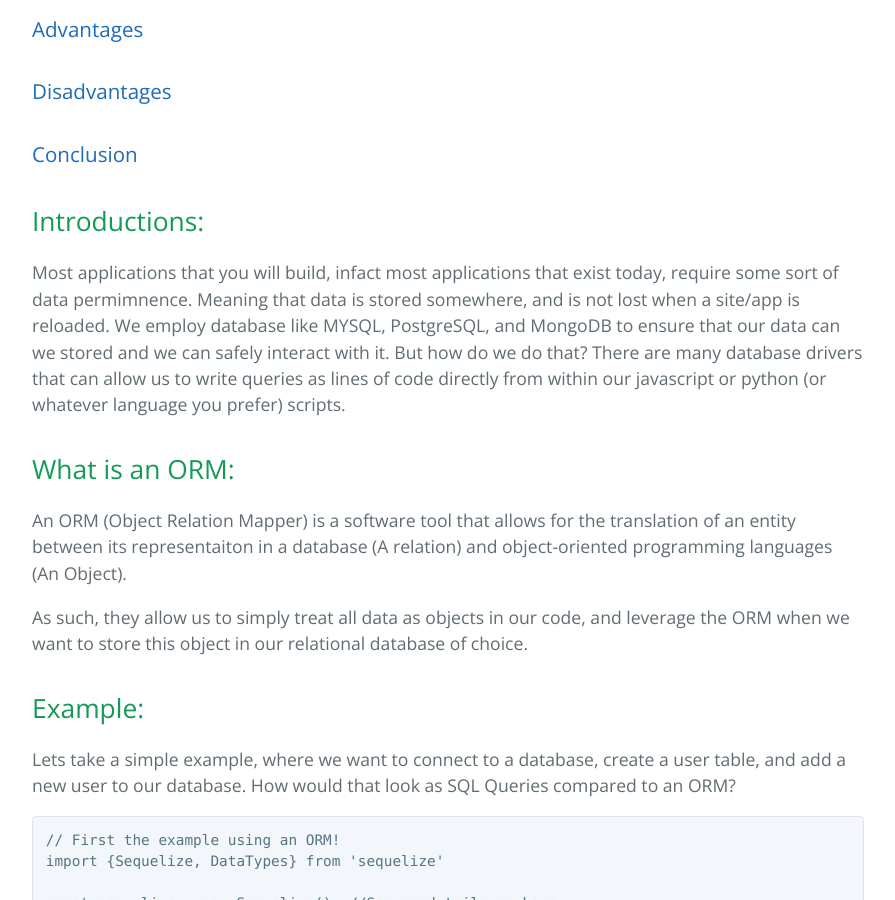
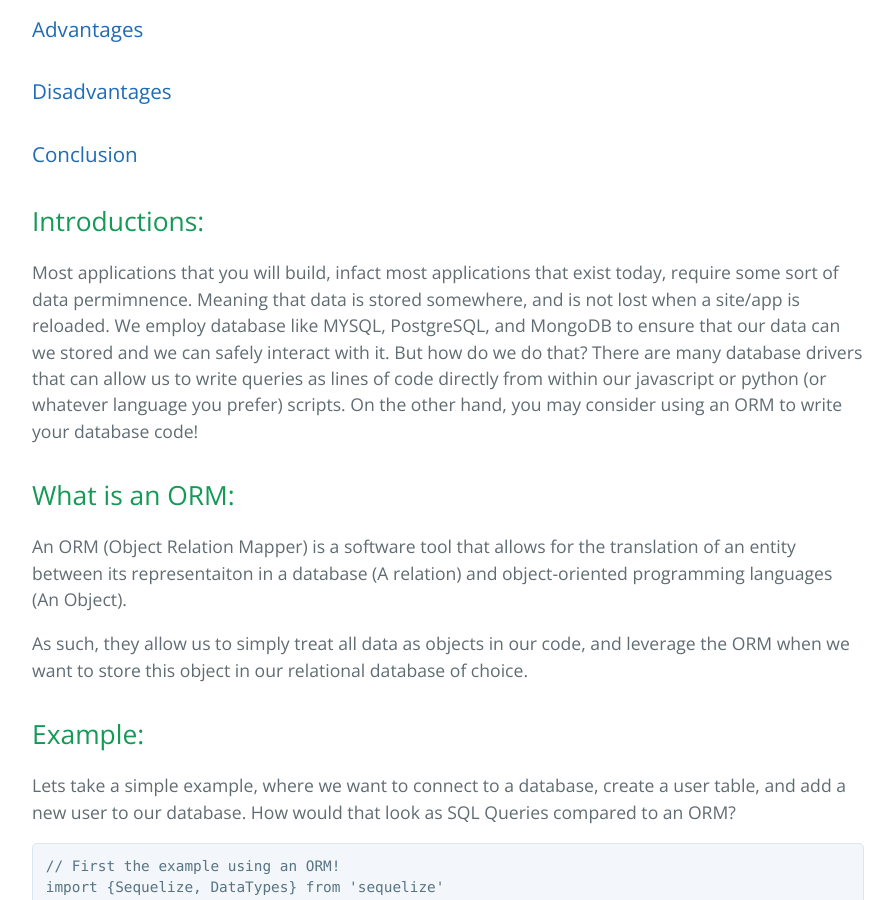
Before and after one commit to learning-software-engineering/learning-software-engineering.github.io, a Jekyll site: the page built from Topics/Tech_Stacks/ORM.md, in a window 1280 px wide and 900 px high, scrolled down 732 px. Shown: the whole window, without its empty margins (192-1087 px from the left). Built offline with Jekyll 4.4.1, drawn with Linux system fonts in a browser that asks for light colours; our own code applies the rules of GitHub Pages for plain Markdown files.

Commit message:
Update ORM.md

```diff
--- a/Topics/Tech_Stacks/ORM.md
+++ b/Topics/Tech_Stacks/ORM.md
@@ -11,7 +11,7 @@
 
 
 ## Introductions:
-Most applications that you will build, infact most applications that exist today, require some sort of data permimnence. Meaning that data is stored somewhere, and is not lost when a site/app is reloaded. We employ database like MYSQL, PostgreSQL, and MongoDB to ensure that our data can we stored and we can safely interact with it. But how do we do that? There are many database drivers that can allow us to write queries as lines of code directly from within our javascript or python (or whatever language you prefer) scripts.
+Most applications that you will build, infact most applications that exist today, require some sort of data permimnence. Meaning that data is stored somewhere, and is not lost when a site/app is reloaded. We employ database like MYSQL, PostgreSQL, and MongoDB to ensure that our data can we stored and we can safely interact with it. But how do we do that? There are many database drivers that can allow us to write queries as lines of code directly from within our javascript or python (or whatever language you prefer) scripts. On the other hand, you may consider using an ORM to write your database code!
 
 
 ## What is an ORM:
```
